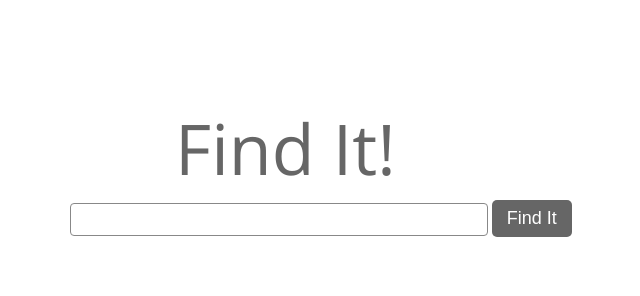
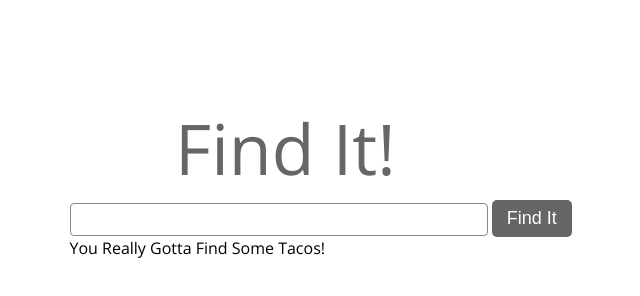
Before and after one commit to brittonstanfill/findit, a plain HTML site: page index.html in a window 1280 px wide. Shown: the whole page, without its empty margins (315-955 px from the left). Drawn offline with nearby package versions, Linux system fonts and the light colour scheme.

Commit message:
Adds More Taco Love

```diff
--- a/index.html
+++ b/index.html
@@ -10,6 +10,7 @@
 		<div class="search-block">
 			<input class="search">
 			<button>Find It</button>
+			<h2>You Really Gotta Find Some Tacos!</h2>
 		</div>
 	</body>
 
```
